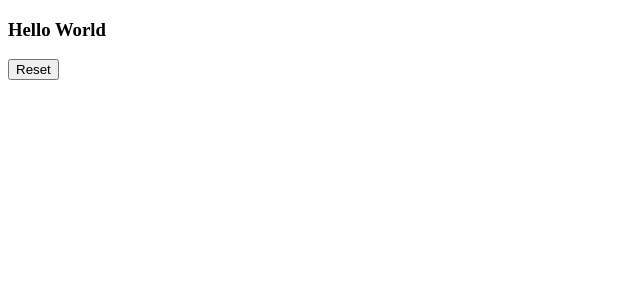
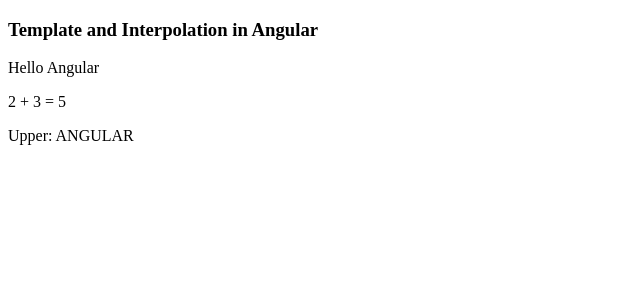
Before and after one commit to erymn/Learn-Refreshed-Angular, an Angular app in the folder my-angular-app/: page / in a window 1280 px wide. Shown: the top 300 px of the page, without its empty margins (0-640 px from the left). Built offline with nearby package versions, Linux system fonts and the light colour scheme.

Commit message:
Interpolation introduction

```diff
--- a/my-angular-app/src/main.ts
+++ b/my-angular-app/src/main.ts
@@ -6,18 +6,36 @@
 // bootstrapApplication(App, appConfig)
 //   .catch((err) => console.error(err));
 
+// @Component({
+//   selector: 'app-root',
+//   standalone: true,
+//   // template: `<h1>Hello {{name}}</h1>`
+//   template: `
+//     <h3>Hello {{name}}</h3>
+//     <button (click)="name = 'Angular 21'">Reset</button>
+//   `
+// })
+
+// class App{
+//   name = 'World'
+// }
+
+//Interpolation in Angular
 @Component({
   selector: 'app-root',
   standalone: true,
   // template: `<h1>Hello {{name}}</h1>`
   template: `
-    <h3>Hello {{name}}</h3>
-    <button (click)="name = 'Angular 21'">Reset</button>
+    <h3>{{title}}</h3>
+    <p>Hello {{name}}</p>
+    <p>2 + 3 = {{2+3}}</p>
+    <p>Upper: {{name.toUpperCase()}}</p>
   `
 })
 
 class App{
-  name = 'World'
+  title = 'Template and Interpolation in Angular'
+  name = 'Angular'
 }
 
 bootstrapApplication(App);
```
